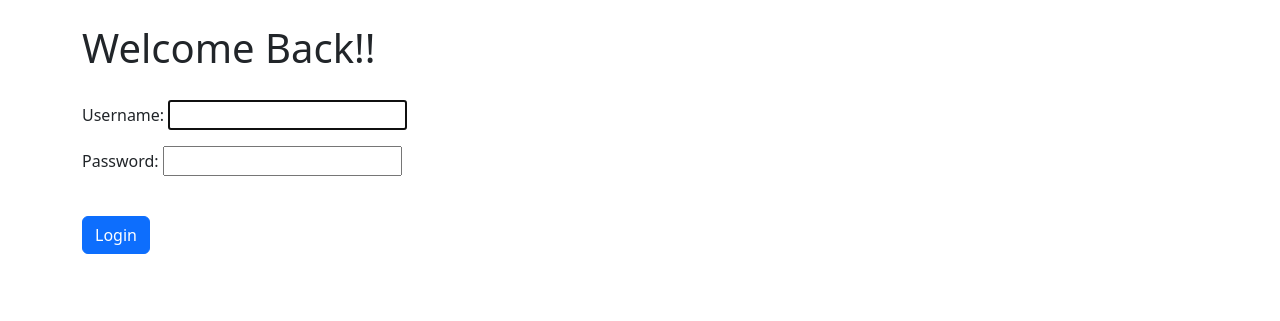
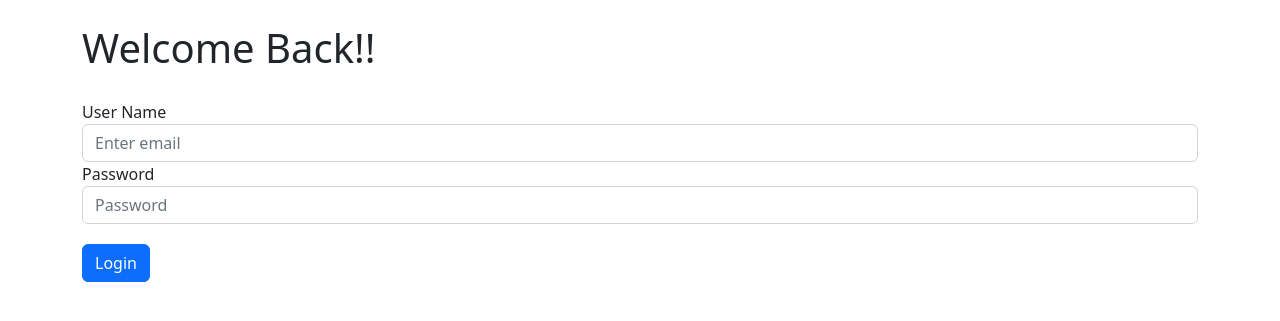
Before and after one commit to SuriyasankarP/Blog, a Django app: page /member/login/ in a window 1280 px wide. Shown: the part 56-377 px from the top of the page. Run offline with Django 4.2, Linux system fonts and the light colour scheme.

Commit message:
Day End 28th

```diff
--- a/member/templates/registration/login.html
+++ b/member/templates/registration/login.html
@@ -13,10 +13,22 @@
 	<div class='form-group' style="padding-top: 20px">
 	<form method="POST">
 		{% csrf_token %}
-		{{form.as_p}}
-		<br>
-		<button class="btn btn-primary" >Login</button>
+
+	<div class="form-group">
+    	<label for="exampleInputEmail1">User Name</label>
+    	<input type="text" class="form-control" placeholder="Enter email" name="username">
+ 	</div>
+  	<div class="form-group">
+    	<label for="exampleInputPassword1">Password</label>
+    	<input type="password" class="form-control" placeholder="Password" name="password">
+  	</div>
+  	<div style="padding-top: 20px">
+  		<button class="btn btn-primary" >Login</button>
+  	</div>
+
+
 	</form>
+
 </div>
 
 
--- a/user/templates/base.html
+++ b/user/templates/base.html
@@ -76,7 +59,33 @@
 
 
         </ul>
+
+
        </div>
+
+       {% if user.is_authenticated %}
+       <ul class="navbar-nav ml-auto">
+         <li class="nav-item dropdown">
+        <a class="nav-link dropdown-toggle" href="#" id="navbarDropdownMenuLink" data-toggle="dropdown" aria-haspopup="true" aria-expanded="false">
+          {{user.first_name}}
+        </a>
+        <div class="dropdown-menu" aria-labelledby="navbarDropdownMenuLink">
+          {% if user.profile.id %}
+          <a class="dropdown-item" href="{%url 'profile_page' user.profile.id %}">Show Profile</a>
+
+          <a class="dropdown-item" href="{% url 'profile_page_edit' user.profile.id%}">Edit Profile Page</a>
+          {%else%}
+          <a class="dropdown-item" href="{% url 'profile_page_create'%}">Create Profile Page</a>
+          {%endif%}
+
+          <a class="dropdown-item" href="{% url 'edit_profile'%}">Edit Setting</a>
+
+
+        </div>
+      </li>
+
+        </ul>
+        {%endif%}
     </div>
 </nav>
 
--- a/user/templates/home.html
+++ b/user/templates/home.html
@@ -14,7 +14,7 @@
 </head>
 <body>
 
-	<h1>Posts</h1>
+	<h1>Posts...</h1>
 	<hr>
 
 {% for post in object_list %}
@@ -23,7 +23,7 @@
 			<h4>{{post.title}}</h4>
 		</a>
 		<h6>By :
-		{{post.author}}
+		{{post.author.first_name}}
 		</h6>
 		<h6> Category - <a href="{% url 'category' post.category%}">
 			{{post.category}}
```
Also changed, not shown: other parts of user/templates/base.html (+0 -17 lines), user/templates/article.html (+13 -41 lines), db.sqlite3.
